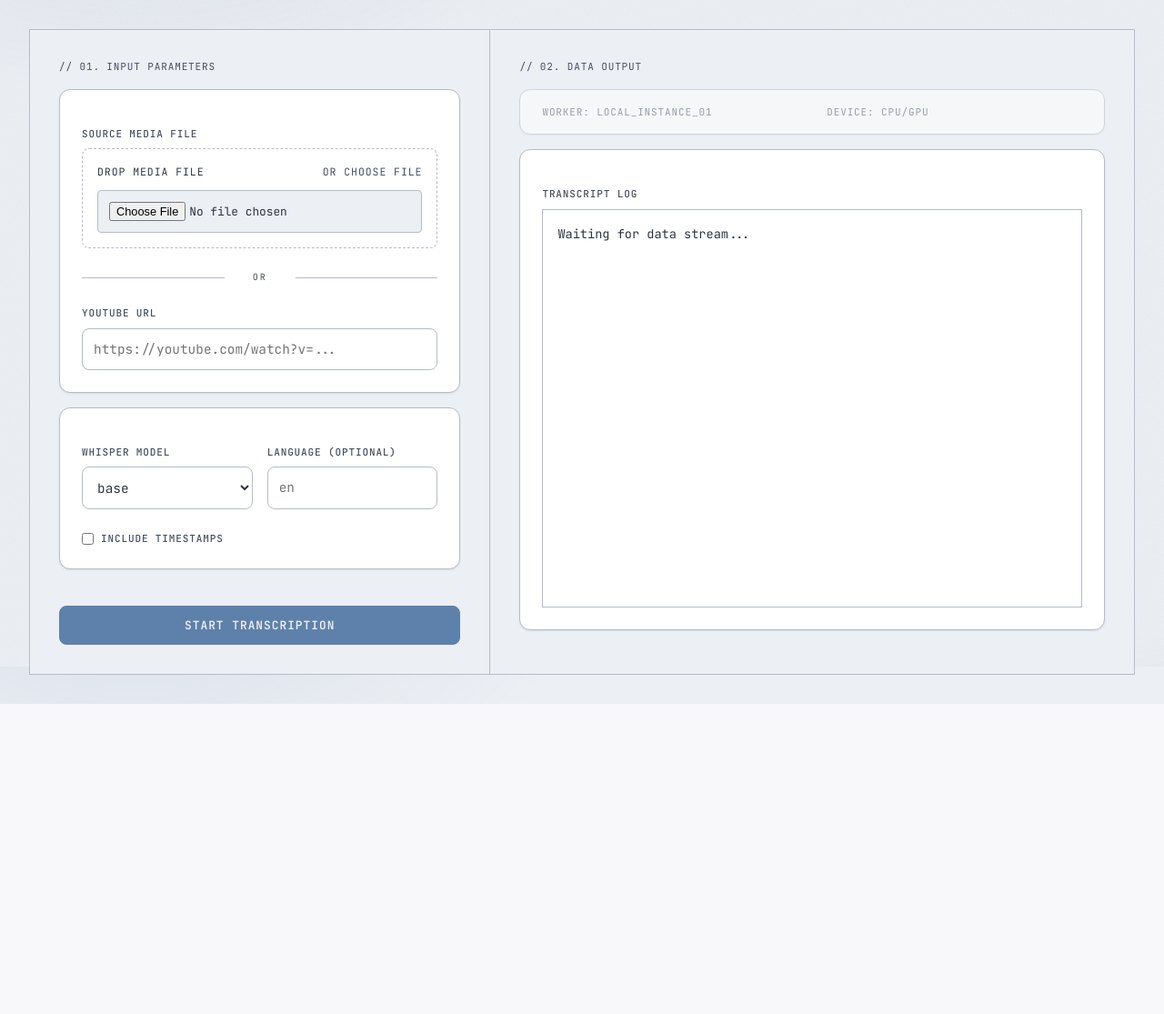
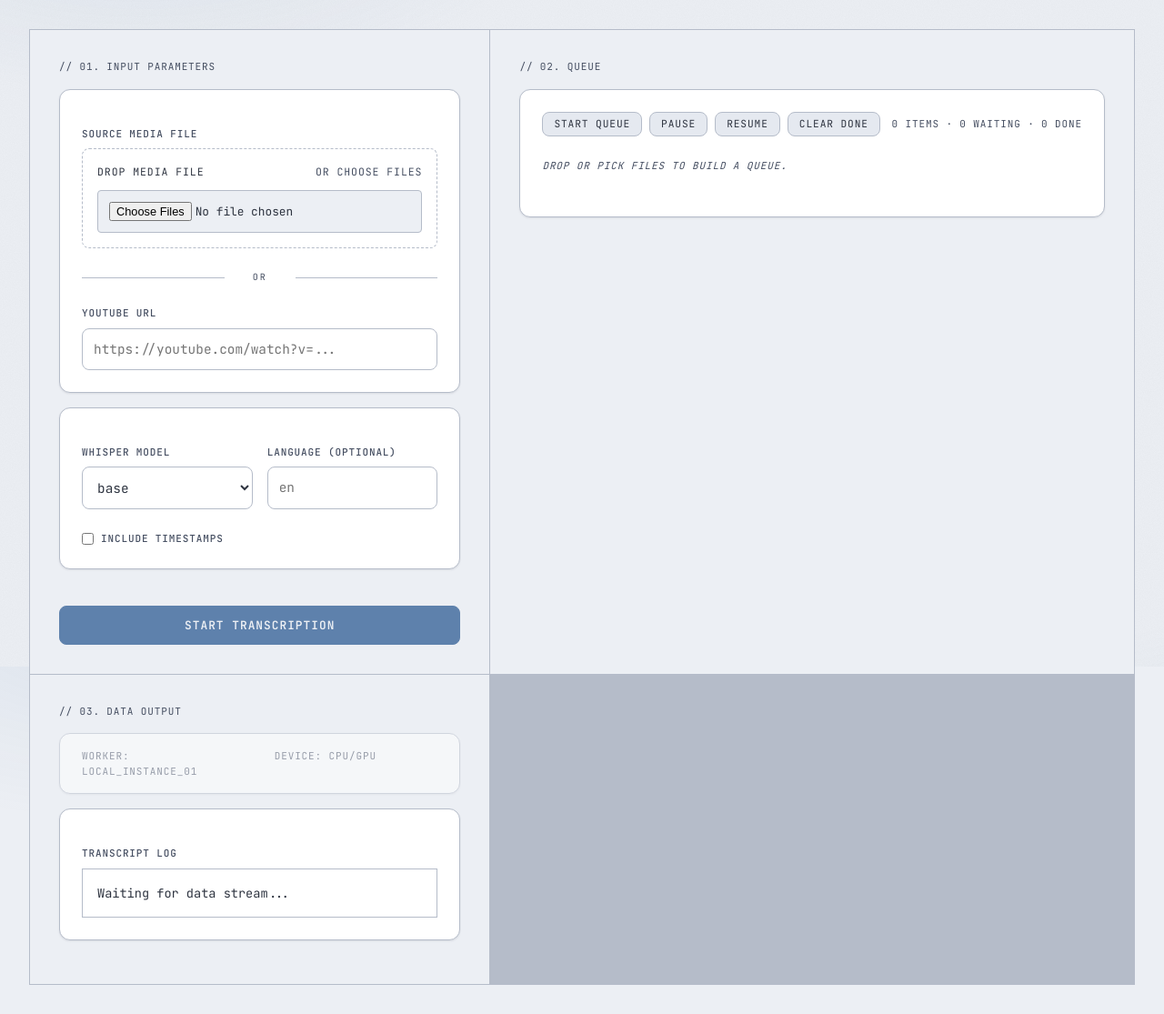
Before and after one commit to daryllundy/whisper-video-to-text, a FastAPI app: page / in a window 1280 px wide. Shown: the part 67-1182 px from the top of the page at 91% size. Before the commit the page ends 841 px from the top, so only its background shows below. Run offline with FastAPI, Linux system fonts and the light colour scheme.

Commit message:
auto-commit: task 7 completed (2026-05-26 15:03:27)

```diff
--- a/whisper_video_to_text/web/static/app.js
+++ b/whisper_video_to_text/web/static/app.js
@@ -81,6 +81,223 @@ function stopTimer() {
   }
 }
 
+// ---------------------------------------------------------------------------
+// Queue model: client-side, one job in flight at a time.
+// ---------------------------------------------------------------------------
+
+const queue = [];
+let queueActive = null;
+let queuePaused = false;
+const TERMINAL_ITEM_STATUSES = new Set(['complete', 'error', 'cancelled']);
+
+function formatBytes(bytes) {
+  if (!Number.isFinite(bytes)) return '';
+  if (bytes < 1024) return `${bytes} B`;
+  if (bytes < 1024 * 1024) return `${(bytes / 1024).toFixed(1)} KB`;
+  return `${(bytes / 1024 / 1024).toFixed(1)} MB`;
+}
+
+function enqueueFiles(files) {
+  const rejected = [];
+  let added = 0;
+  for (const file of files) {
+    if (!isSupportedMediaFile(file)) {
+      rejected.push(`${file.name || 'file'} (${getFileExtension(file.name || '') || 'no ext'})`);
+      continue;
+    }
+    queue.push({
+      id: (crypto.randomUUID ? crypto.randomUUID() : `q-${Date.now()}-${Math.random()}`),
+      file,
+      status: 'waiting',
+      jobId: null,
+      formats: null,
+      error: null,
+    });
+    added += 1;
+  }
+  if (rejected.length > 0) {
+    showError(`Skipped ${rejected.length} unsupported file(s): ${rejected.join(', ')}`);
+  }
+  renderQueue();
+  resetDropZoneState();
+  return added;
+}
+
+function removeQueueItem(id) {
+  const idx = queue.findIndex(x => x.id === id);
+  if (idx < 0) return;
+  if (queue[idx].status !== 'waiting') return;
+  queue.splice(idx, 1);
+  renderQueue();
+  resetDropZoneState();
+}
+
+function clearCompleted() {
+  for (let i = queue.length - 1; i >= 0; i--) {
+    if (TERMINAL_ITEM_STATUSES.has(queue[i].status)) queue.splice(i, 1);
+  }
+  renderQueue();
+  resetDropZoneState();
+}
+
+function pauseQueue() {
+  queuePaused = true;
+  renderQueueControls();
+}
+
+function resumeQueue() {
+  queuePaused = false;
+  renderQueueControls();
+  processNext();
+}
+
+function startQueue() {
+  queuePaused = false;
+  renderQueueControls();
+  processNext();
+}
+
+function renderQueueControls() {
+  const pauseBtn = document.getElementById('queue-pause');
+  const resumeBtn = document.getElementById('queue-resume');
+  const startBtn = document.getElementById('queue-start');
+  const summary = document.getElementById('queue-summary');
+  if (pauseBtn) pauseBtn.hidden = !(queueActive && !queuePaused);
+  if (resumeBtn) resumeBtn.hidden = !queuePaused;
+  if (startBtn) {
+    const hasWaiting = queue.some(x => x.status === 'waiting');
+    startBtn.hidden = queueActive !== null || !hasWaiting;
+  }
+  if (summary) {
+    const total = queue.length;
+    const waiting = queue.filter(x => x.status === 'waiting').length;
+    const done = queue.filter(x => x.status === 'complete').length;
+    summary.textContent = `${total} item${total === 1 ? '' : 's'} · ${waiting} waiting · ${done} done`;
+  }
+}
+
+function renderQueue() {
+  const list = document.getElementById('queue-list');
+  const empty = document.getElementById('queue-empty');
+  if (!list) return;
+  list.replaceChildren();
+  if (queue.length === 0) {
+    if (empty) empty.hidden = false;
+    renderQueueControls();
+    return;
+  }
+  if (empty) empty.hidden = true;
+  for (const item of queue) list.appendChild(renderQueueRow(item));
+  renderQueueControls();
+}
+
+function renderQueueRow(item) {
+  const card = document.createElement('div');
+  card.className = 'card queue-item';
+  card.dataset.itemId = item.id;
+  card.dataset.status = item.status;
+  card.setAttribute('role', 'listitem');
+
+  const row = document.createElement('div');
+  row.className = 'queue-item__row';
+
+  const info = document.createElement('div');
+  const name = document.createElement('div');
+  name.className = 'queue-item__name';
+  name.textContent = item.file.name;
+  const meta = document.createElement('div');
+  meta.className = 'meta';
+  const parts = [formatBytes(item.file.size)];
+  meta.textContent = parts.filter(Boolean).join(' · ');
+  const statusBadge = document.createElement('span');
+  statusBadge.className = 'queue-item__status';
+  statusBadge.textContent = item.status;
+  info.append(name, meta, statusBadge);
+
+  const actions = document.createElement('div');
+  actions.className = 'queue-item__actions';
+
+  if (item.status === 'waiting') {
+    const rm = document.createElement('button');
+    rm.type = 'button';
+    rm.className = 'btn btn-compact';
+    rm.textContent = 'REMOVE';
+    rm.addEventListener('click', () => removeQueueItem(item.id));
+    actions.appendChild(rm);
+  } else if (item.status === 'complete' && item.formats && item.jobId) {
+    Object.keys(item.formats).forEach(ext => {
+      actions.appendChild(createDownloadLink(item.jobId, ext, { compact: true }));
+    });
+  } else if ((item.status === 'error' || item.status === 'cancelled') && item.error) {
+    const err = document.createElement('span');
+    err.className = 'meta error-text';
+    err.textContent = item.error;
+    actions.appendChild(err);
+  }
+
+  row.append(info, actions);
+  card.appendChild(row);
+  return card;
+}
+
+function collectFormSettings() {
+  const fd = new FormData();
+  const model = document.getElementById('model');
+  const language = document.getElementById('language');
+  const timestamps = document.getElementById('timestamps');
+  if (model) fd.set('model', model.value);
+  if (language && language.value) fd.set('language', language.value);
+  fd.set('timestamps', timestamps && timestamps.checked ? 'true' : 'false');
+  return fd;
+}
+
+async function processNext() {
+  if (queuePaused) return;
+  if (queueActive) return;
+  const next = queue.find(x => x.status === 'waiting');
+  if (!next) {
+    renderQueueControls();
+    return;
+  }
+
+  queueActive = next;
+  next.status = 'starting';
+  renderQueue();
+
+  const data = collectFormSettings();
+  data.set('file', next.file);
+
+  try {
+    const res = await fetch('/api/transcribe', { method: 'POST', body: data });
+    if (!res.ok) throw new Error(`Request failed: ${res.status}`);
+    const { job_id: jobId } = await res.json();
+    next.jobId = jobId;
+    showActiveJobUI(next);
+    showStopButton(jobId);
+    listen(jobId, next);
+  } catch (err) {
+    next.status = 'error';
+    next.error = err.message;
+    queueActive = null;
+    renderQueue();
+    processNext();
+  }
+}
+
+function showActiveJobUI(item) {
+  const statusContainer = document.getElementById('status-container');
+  const status = document.getElementById('status');
+  const message = document.getElementById('message');
+  statusContainer.hidden = false;
+  status.textContent = 'STARTING';
+  status.dataset.state = 'queued';
+  document.getElementById('downloads').hidden = true;
+  document.getElementById('downloads').replaceChildren();
+  if (message) message.textContent = `Processing: ${item.file.name}`;
+  renderPhaseLadder(-1, {});
+  startTimer();
+}
+
 function showError(msg) {
   const el = document.getElementById('form-error');
   if (!el) return;
@@ -122,13 +339,9 @@ function setDropZoneState(state, message) {
 }
 
 function resetDropZoneState() {
-  const fileInput = document.getElementById('file');
-  const selected = fileInput && fileInput.files && fileInput.files.length > 0
-    ? fileInput.files[0]
-    : null;
-
-  if (selected) setDropZoneState('selected', selected.name);
-  else setDropZoneState('', 'OR CHOOSE FILE');
+  const waiting = queue.filter(x => x.status === 'waiting').length;
+  if (waiting > 0) setDropZoneState('selected', `${waiting} IN QUEUE`);
+  else setDropZoneState('', 'OR CHOOSE FILES');
 }
 
 function clearFileInput() {
@@ -136,28 +349,6 @@ function clearFileInput() {
   if (!fileInput) return;
   fileInput.value = '';
   resetDropZoneState();
-}
-
-function selectMediaFile(file) {
-  const extension = getFileExtension(file.name || '');
-  if (!isSupportedMediaFile(file)) {
-    clearFileInput();
-    setDropZoneState('error', 'UNSUPPORTED FILE');
-    showError(`Unsupported file type '${extension || 'none'}'. Choose a supported media file.`);
-    return false;
-  }
-
-  const transfer = new DataTransfer();
-  transfer.items.add(file);
-
-  const fileInput = document.getElementById('file');
-  const urlInput = document.getElementById('url');
-  if (!fileInput) return false;
-
-  fileInput.files = transfer.files;
-  if (urlInput) urlInput.value = '';
-  fileInput.dispatchEvent(new Event('change', { bubbles: true }));
-  return true;
 }
 
 function hasFileDrag(event) {
@@ -213,35 +404,18 @@ function handleDrop(event) {
     resetDropZoneState();
     return;
   }
-
-  if (files.length > 1) {
-    setDropZoneState('error', 'ONE FILE ONLY');
-    showError('Drop one media file at a time.');
-    return;
-  }
-
-  selectMediaFile(files[0]);
+  enqueueFiles(files);
 }
 
 function handleFileInputChange(event) {
   clearError();
-  const file = event.target.files && event.target.files.length > 0 ? event.target.files[0] : null;
-  if (!file) {
+  const files = Array.from(event.target.files || []);
+  if (files.length === 0) {
     resetDropZoneState();
     return;
   }
-
-  if (!isSupportedMediaFile(file)) {
-    const extension = getFileExtension(file.name || '');
-    event.target.value = '';
-    setDropZoneState('error', 'UNSUPPORTED FILE');
-    showError(`Unsupported file type '${extension || 'none'}'. Choose a supported media file.`);
-    return;
-  }
-
-  const urlInput = document.getElementById('url');
-  if (urlInput) urlInput.value = '';
-  setDropZoneState('selected', file.name);
+  enqueueFiles(files);
+  event.target.value = '';
 }
 
 function bindDragAndDrop() {
@@ -309,23 +483,27 @@ async function startJob(e) {
   e.preventDefault();
   clearError();
 
-  const fileInput = document.getElementById('file');
   const urlInput = document.getElementById('url');
-  const hasFile = fileInput.files && fileInput.files.length > 0;
-  const hasUrl = urlInput.value.trim().length > 0;
+  const url = urlInput ? urlInput.value.trim() : '';
+  const hasQueuedFiles = queue.some(x => x.status === 'waiting');
 
-  if (hasFile && !isSupportedMediaFile(fileInput.files[0])) {
-    showError('Choose a supported media file.');
+  if (url && hasQueuedFiles) {
+    showError('Submit either a URL OR queued files, not both.');
     return;
   }
 
-  if (!hasFile && !hasUrl) {
-    showError('Choose a file or paste a URL to begin.');
+  if (hasQueuedFiles) {
+    startQueue();
     return;
   }
 
-  const form = document.getElementById('form');
-  const data = new FormData(form);
+  if (!url) {
+    showError('Drop files into the queue or paste a URL to begin.');
+    return;
+  }
+
+  const data = collectFormSettings();
+  data.set('url', url);
   const btn = document.getElementById('submit-btn');
   const originalText = btn.textContent;
   btn.textContent = 'INITIALIZING...';
@@ -357,7 +535,7 @@ async function startJob(e) {
   }
 }
 
-function listen(jobId) {
+function listen(jobId, queueItem = null) {
   const events = new EventSource(`/events/${jobId}`);
   const status = document.getElementById('status');
   const message = document.getElementById('message');
@@ -365,6 +543,19 @@ function listen(jobId) {
   const downloads = document.getElementById('downloads');
   const btn = document.getElementById('submit-btn');
   let lastPhaseIdx = -1;
+
+  const finishActive = () => {
+    events.close();
+    stopTimer();
+    hideStopButton();
+    btn.textContent = 'START TRANSCRIPTION';
+    btn.disabled = false;
+    if (queueItem) {
+      queueActive = null;
+      renderQueue();
+      processNext();
+    }
+  };
 
   events.onmessage = (ev) => {
     const data = JSON.parse(ev.data);
@@ -400,12 +591,25 @@ function listen(jobId) {
       output.textContent = data.result.text;
     }
 
+    if (queueItem && data.status && !isTerminal) {
+      queueItem.status = data.status;
+      renderQueue();
+    }
+
     if (isTerminal) {
-      events.close();
-      stopTimer();
-      hideStopButton();
-      btn.textContent = 'START TRANSCRIPTION';
-      btn.disabled = false;
+      if (queueItem) {
+        if (isComplete) {
+          queueItem.status = 'complete';
+          if (data.result && data.result.formats) queueItem.formats = data.result.formats;
+        } else if (isError) {
+          queueItem.status = 'error';
+          queueItem.error = data.message || 'Transcription failed';
+        } else {
+          queueItem.status = 'cancelled';
+          queueItem.error = data.message || 'Cancelled';
+        }
+      }
+      finishActive();
     }
 
     if (isComplete && data.result && data.result.formats) {
@@ -420,11 +624,11 @@ function listen(jobId) {
   };
 
   events.onerror = () => {
-    events.close();
-    stopTimer();
-    hideStopButton();
-    btn.textContent = 'START TRANSCRIPTION';
-    btn.disabled = false;
+    if (queueItem && !TERMINAL_ITEM_STATUSES.has(queueItem.status)) {
+      queueItem.status = 'error';
+      queueItem.error = 'Connection lost';
+    }
+    finishActive();
   };
 }
 
@@ -503,4 +707,14 @@ document.addEventListener('DOMContentLoaded', () => {
   document.getElementById('history-close').addEventListener('click', toggleHistory);
   const stopBtn = document.getElementById('stop-btn');
   if (stopBtn) stopBtn.addEventListener('click', handleStopClick);
+
+  const startQ = document.getElementById('queue-start');
+  const pauseQ = document.getElementById('queue-pause');
+  const resumeQ = document.getElementById('queue-resume');
+  const clearQ = document.getElementById('queue-clear');
+  if (startQ) startQ.addEventListener('click', startQueue);
+  if (pauseQ) pauseQ.addEventListener('click', pauseQueue);
+  if (resumeQ) resumeQ.addEventListener('click', resumeQueue);
+  if (clearQ) clearQ.addEventListener('click', clearCompleted);
+  renderQueue();
 });
--- a/whisper_video_to_text/web/static/style.css
+++ b/whisper_video_to_text/web/static/style.css
@@ -721,6 +721,72 @@ body.flash-success .phase--complete .phase-label { color: var(--accent-success);
   flex-wrap: wrap;
 }
 
+.queue-card { display: flex; flex-direction: column; gap: 0.75rem; }
+
+.queue-controls {
+  display: flex;
+  align-items: center;
+  gap: 0.5rem;
+  flex-wrap: wrap;
+}
+
+.queue-summary { margin-left: auto; }
+
+.queue-empty {
+  padding: 0.75rem 0;
+  font-style: italic;
+}
+
+.queue-list {
+  display: flex;
+  flex-direction: column;
+  gap: 0.5rem;
+}
+
+.queue-item {
+  margin-bottom: 0;
+  padding: 0.75rem 1rem;
+}
+
+.queue-item__row {
+  display: flex;
+  justify-content: space-between;
+  align-items: center;
+  gap: 1rem;
+}
+
+.queue-item__name {
+  font-family: var(--font-mono);
+  font-size: 0.85rem;
+  font-weight: 500;
+  color: var(--text-primary);
+  overflow-wrap: anywhere;
+}
+
+.queue-item__actions {
+  display: flex;
+  gap: 0.5rem;
+  flex-wrap: wrap;
+  align-items: center;
+}
+
+.queue-item__status {
+  font-size: 0.7rem;
+  letter-spacing: 0.05em;
+  text-transform: uppercase;
+}
+
+.queue-item[data-status="waiting"] .queue-item__status { color: var(--text-meta); }
+.queue-item[data-status="uploading"] .queue-item__status,
+.queue-item[data-status="downloading"] .queue-item__status,
+.queue-item[data-status="converting"] .queue-item__status,
+.queue-item[data-status="transcribing"] .queue-item__status,
+.queue-item[data-status="saving"] .queue-item__status,
+.queue-item[data-status="starting"] .queue-item__status { color: var(--accent-yellow); }
+.queue-item[data-status="complete"] .queue-item__status { color: var(--accent-success); }
+.queue-item[data-status="error"] .queue-item__status,
+.queue-item[data-status="cancelled"] .queue-item__status { color: var(--accent-alert); }
+
 /* Stagger reveal */
 @keyframes reveal {
   from { opacity: 0; transform: translateY(8px); }
--- a/whisper_video_to_text/web/templates/index.html
+++ b/whisper_video_to_text/web/templates/index.html
@@ -53,7 +53,7 @@
               <span class="drop-zone__title">DROP MEDIA FILE</span>
               <span id="drop-zone-status" class="drop-zone__status">OR CHOOSE FILE</span>
             </div>
-            <input id="file" name="file" type="file"
+            <input id="file" name="file" type="file" multiple
               accept="{{ media_accept }}" aria-describedby="drop-zone-status" />
           </div>
 
@@ -93,8 +93,24 @@
       </form>
     </section>
 
+    <section class="grid-item reveal reveal-2" aria-labelledby="queue-heading">
+      <div id="queue-heading" class="meta section-heading">// 02. QUEUE</div>
+
+      <div class="card queue-card">
+        <div class="queue-controls">
+          <button id="queue-start" class="btn btn-compact" type="button">START QUEUE</button>
+          <button id="queue-pause" class="btn btn-compact" type="button" hidden>PAUSE</button>
+          <button id="queue-resume" class="btn btn-compact" type="button" hidden>RESUME</button>
+          <button id="queue-clear" class="btn btn-compact" type="button">CLEAR DONE</button>
+          <span id="queue-summary" class="meta queue-summary">0 items</span>
+        </div>
+        <div id="queue-empty" class="meta queue-empty">Drop or pick files to build a queue.</div>
+        <div id="queue-list" class="queue-list" role="list"></div>
+      </div>
+    </section>
+
     <section class="grid-item grid-item--output reveal reveal-3" aria-labelledby="output-heading">
-      <div id="output-heading" class="meta section-heading">// 02. DATA OUTPUT</div>
+      <div id="output-heading" class="meta section-heading">// 03. DATA OUTPUT</div>
 
       <div id="status-container" class="card status-card" hidden>
         <div class="status-card__header">
```
Also changed, not shown: docs/handoff-multi-file-queue.md (added, +160 -0 lines), tests/test_web_media_formats.py (+27 -1 lines).
